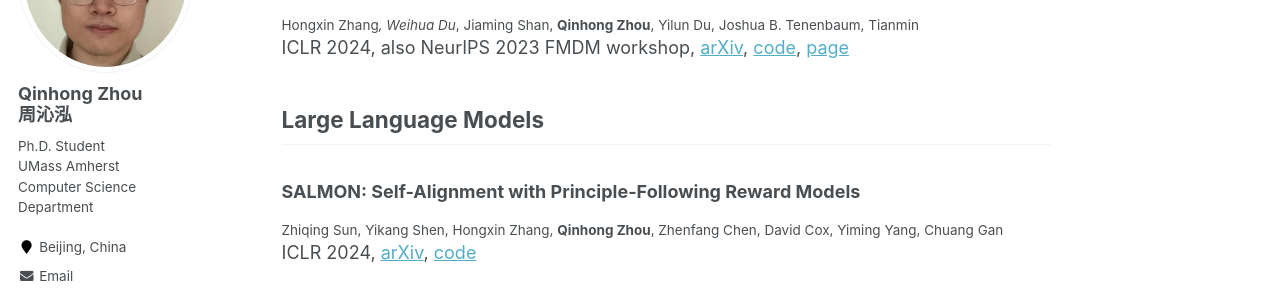
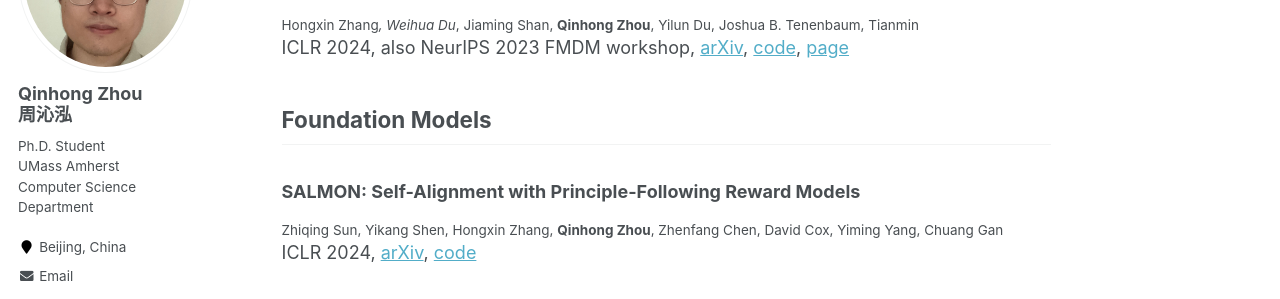
Before and after one commit to zhouqqhh/zhouqqhh.github.io, a Jekyll site: the page built from _pages/about.md, in a window 1280 px wide and 900 px high, scrolled down 665 px. Shown: the part 154-453 px from the top of the window. Built offline with Jekyll 4.4.1, drawn with Linux system fonts in a browser that asks for light colours.

Commit message:
Update about.md

```diff
--- a/_pages/about.md
+++ b/_pages/about.md
@@ -27,7 +27,7 @@ ICLR 2024, also CVPR 2024 Embodied AI workshop challenge, [arXiv](https://arxiv.
 <sub>Hongxin Zhang*, Weihua Du*, Jiaming Shan, **Qinhong Zhou**, Yilun Du, Joshua B. Tenenbaum, Tianmin</sub>
 ICLR 2024, also NeurIPS 2023 FMDM workshop, [arXiv](https://arxiv.org/abs/2307.02485), [code](https://github.com/UMass-Foundation-Model/Co-LLM-Agents/), [page](https://vis-www.cs.umass.edu/Co-LLM-Agents/)
 
-## Large Language Models
+## Foundation Models
 
 ### SALMON: Self-Alignment with Principle-Following Reward Models
 <sub>Zhiqing Sun, Yikang Shen, Hongxin Zhang, **Qinhong Zhou**, Zhenfang Chen, David Cox, Yiming Yang, Chuang Gan</sub>
```
